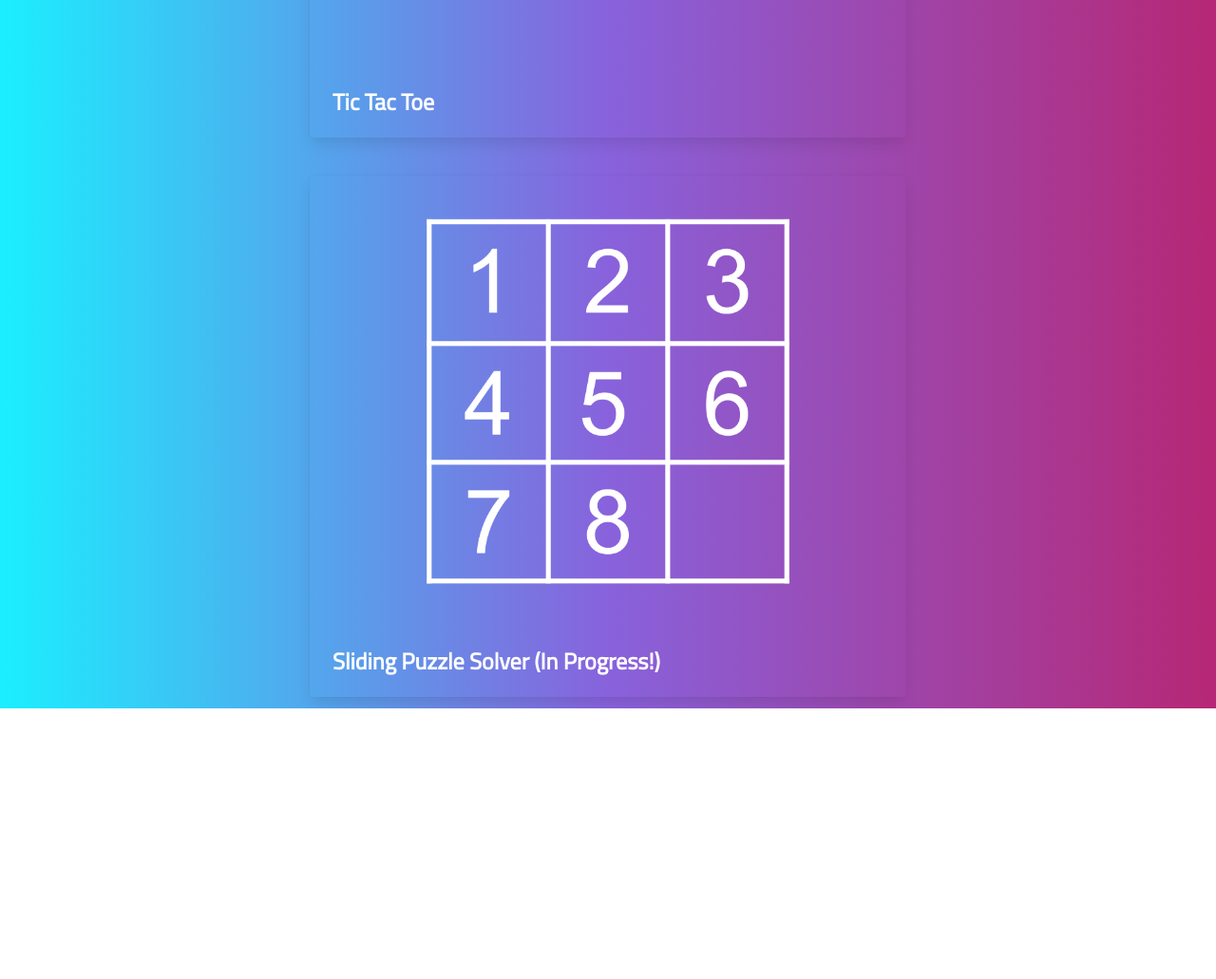
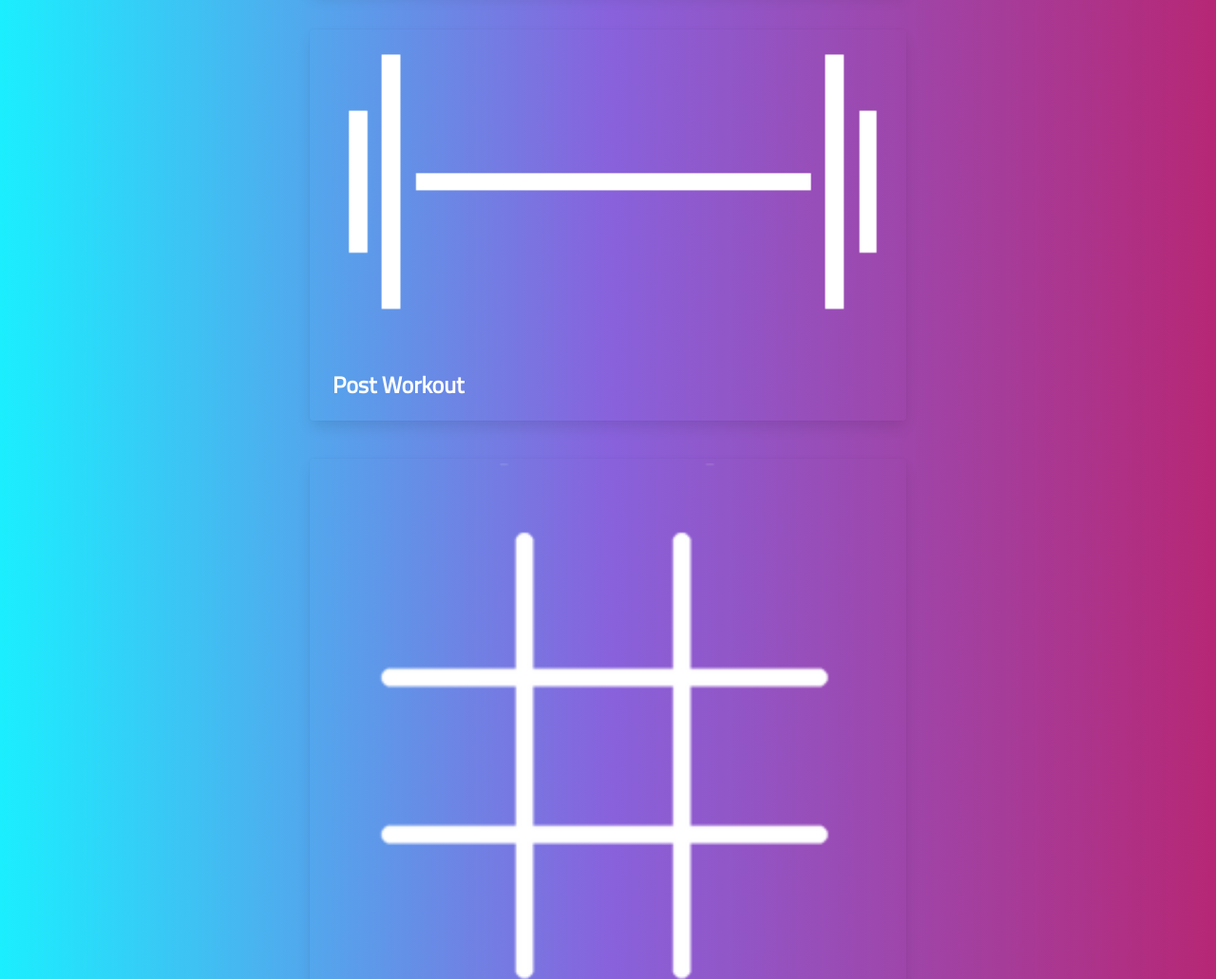
Before and after one commit to krishp03/krishp03.github.io, a plain HTML site: page projects.html in a window 1280 px wide. Shown: the part 785-1816 px from the top of the page at 95% size. Before the commit the page ends 1531 px from the top, so only its background shows below. Drawn offline with nearby package versions, Linux system fonts and the light colour scheme.

Commit message:
added PW

```diff
--- a/projects.html
+++ b/projects.html
@@ -30,6 +30,56 @@
 
       <div class="column is-half mt-4">
 
+        <a>
+          <div class="card">
+            <div class="card-image">
+              <figure class="image">
+                <img id = "slider-img" src="imgs/whtSlider.png" alt = "slider-img"/>
+              </figure>
+            </div>
+            <div class="card-content s2">
+              <div class="content">
+                <p class="title is-4">
+                  Sliding Puzzle Solver (In Progress!)
+                </p>
+              </div>
+            </div>
+          </div>
+        </a>
+
+      </div>
+
+    </div>
+
+    <div class="columns is-centered">
+
+      <div class="column is-half mt-4">
+
+        <a href="https://postworkout-e0d25.web.app/">
+          <div class="card">
+            <div class="card-image">
+              <figure class="image">
+                <img id = "pw-img" src="imgs/whtPW.png" alt = "tictactoe-img"/>
+              </figure>
+            </div>
+            <div class="card-content s2">
+              <div class="content">
+                <p class="title is-4">
+                  Post Workout
+                </p>
+              </div>
+            </div>
+          </div>
+        </a>
+
+      </div>
+
+    </div>
+
+    <div class="columns is-centered">
+
+      <div class="column is-half mt-4">
+
         <a href="projects/tictactoe/tictactoe.html">
           <div class="card">
             <div class="card-image">
@@ -51,30 +101,5 @@
 
     </div>
 
-    <div class="columns is-centered">
-
-      <div class="column is-half mt-4">
-
-        <a>
-          <div class="card">
-            <div class="card-image">
-              <figure class="image">
-                <img id = "slider-img" src="imgs/whtSlider.png" alt = "slider-img"/>
-              </figure>
-            </div>
-            <div class="card-content s2">
-              <div class="content">
-                <p class="title is-4">
-                  Sliding Puzzle Solver (In Progress!)
-                </p>
-              </div>
-            </div>
-          </div>
-        </a>
-
-      </div>
-
-    </div>
-
   </body>
 </html>
--- a/script.js
+++ b/script.js
@@ -4,7 +4,8 @@ const hoverImages  = {
     "resume-img" : "imgs/blkResume.png",
     "contact-img" : "imgs/blkContact.png",
     "tictactoe-img" : "imgs/blkTicTacToe.png",
-    "slider-img" : "imgs/blkSlider.png"
+    "slider-img" : "imgs/blkSlider.png",
+    "pw-img" : "imgs/blkPW.png"
 }
 const leaveImages  = {
     "projects-img" : "imgs/whtCode.png",
@@ -12,7 +13,8 @@ const leaveImages  = {
     "resume-img" : "imgs/whtResume.png",
     "contact-img" : "imgs/whtContact.png",
     "tictactoe-img" : "imgs/whtTicTacToe.png",
-    "slider-img" : "imgs/whtSlider.png"
+    "slider-img" : "imgs/whtSlider.png",
+    "pw-img" : "imgs/whtPW.png"
 }
 
 const cards = document.querySelectorAll(".card")
```
Also changed, not shown: imgs/blkPW.png (added), imgs/whtPW.png (added).
